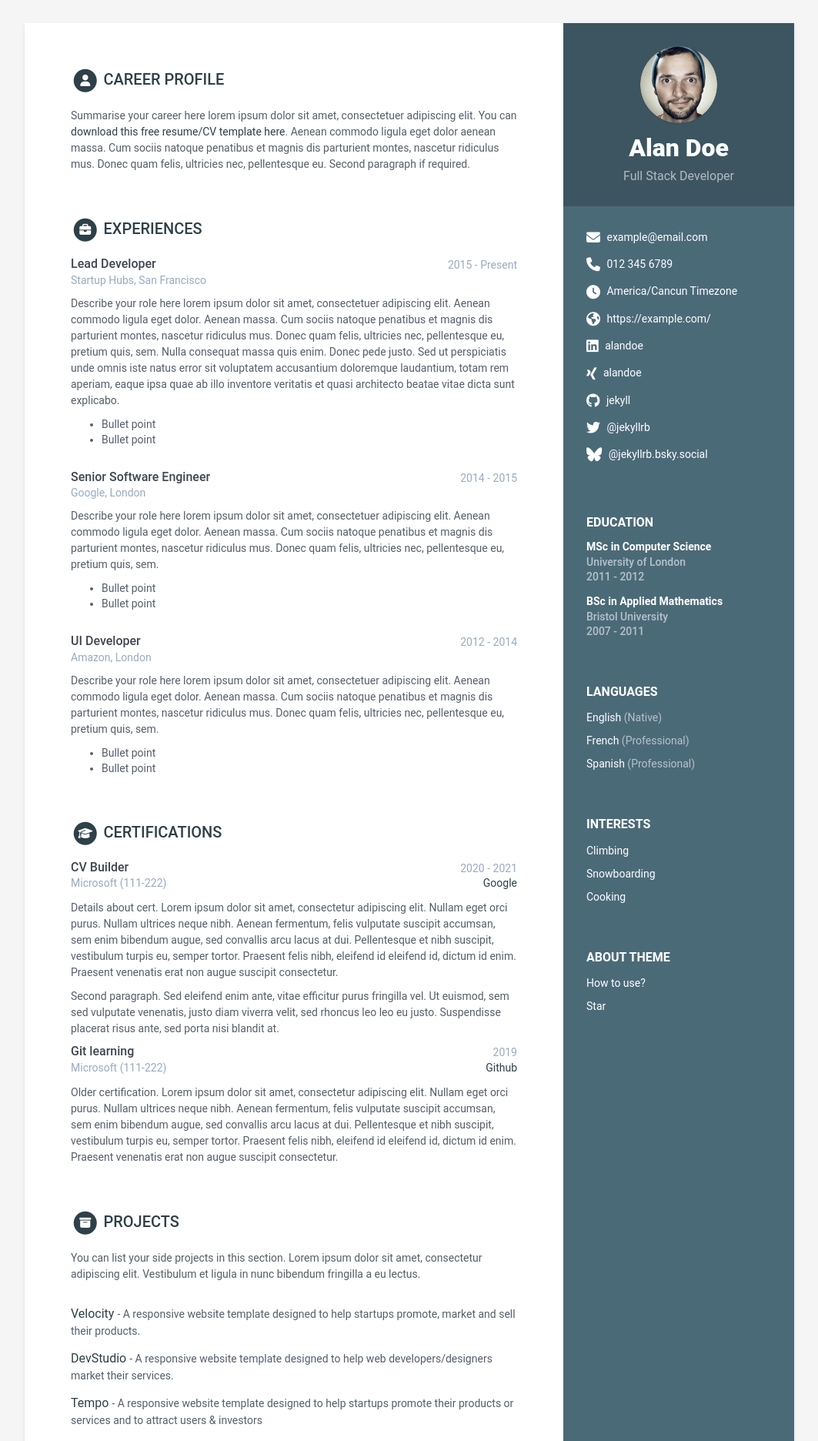
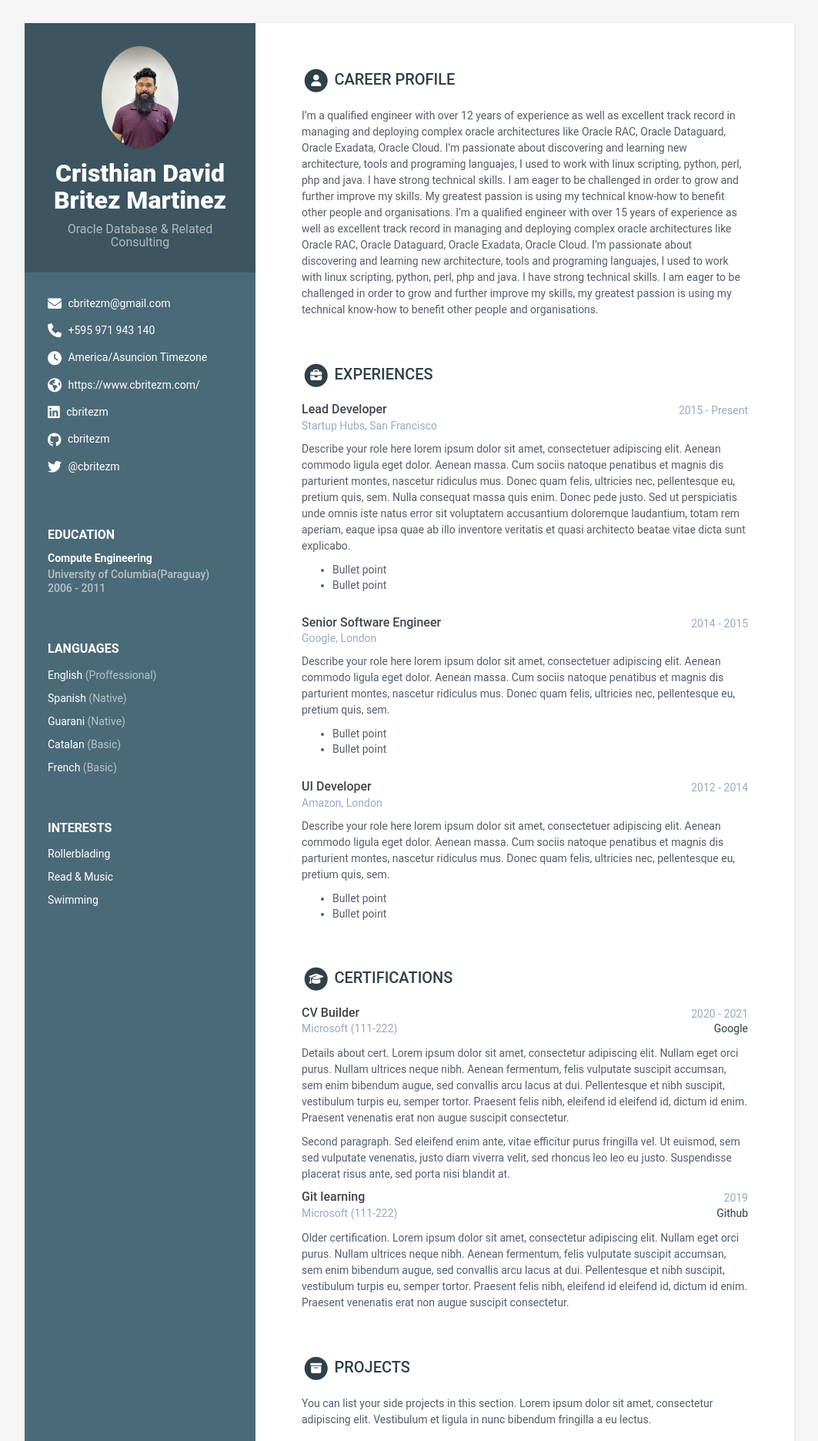
Before and after one commit to cbritezm/resume, a Jekyll site: the page built from index.html, in a window 1280 px wide. Shown: the top 1872 px of the page at 77% size, without its empty margins (108-1171 px from the left). Built offline with Jekyll 4.4.1, drawn with Linux system fonts in a browser that asks for light colours.

Commit message:
Added data

```diff
--- a/_config.yml
+++ b/_config.yml
@@ -2,7 +2,7 @@
 
 # Site Settings
 title: My Resume
-url: 'http://cv.cbritezm.com'
+url: 'https://cv.cbritezm.com'
 
 #change it according to your repository name
 # disabling since we are using a custom domain
--- a/_data/data.yml
+++ b/_data/data.yml
@@ -3,29 +3,29 @@
 #
 
 sidebar:
-  position: right # position of the sidebar : left or right
-  about: True # set to False or comment line if you want to remove the "how to use?" in the sidebar
+  position: left # position of the sidebar : left or right
+  about: False # set to False or comment line if you want to remove the "how to use?" in the sidebar
   education: True # set to False if you want education in main section instead of in sidebar
 
   # Profile information
-  name: Alan Doe
-  tagline: Full Stack Developer
-  avatar: profile.png #place a 100x100 picture inside /assets/images/ folder and provide the name of the file below
+  name: Cristhian David Britez Martinez
+  tagline: Oracle Database & Related Consulting
+  avatar: cbritezm.jpg #place a 100x100 picture inside /assets/images/ folder and provide the name of the file below
 
   # Sidebar links
-  email: example@email.com
-  phone: 012 345 6789
-  timezone: America/Cancun # Enter your timezone, e.g., America/Havana, Africa/Casablanca, America/North_Dakota/Center
+  email: cbritezm@gmail.com
+  phone: +595 971 943 140
+  timezone: America/Asuncion # Enter your timezone, e.g., America/Havana, Africa/Casablanca, America/North_Dakota/Center
   citizenship:
-  website: https://example.com/ # Include the full website URL, including "http://" or "https://".
-  linkedin: alandoe
-  xing: alandoe
-  github: jekyll
+  website: https://www.cbritezm.com/ # Include the full website URL, including "http://" or "https://".
+  linkedin: cbritezm
+  xing:
+  github: cbritezm
   telegram: # add your nickname without '@' sign
   gitlab:
   bitbucket:
-  bluesky: '@jekyllrb.bsky.social' # Specify your full Bluesky handle
-  twitter: '@jekyllrb'
+  bluesky: #'@jekyllrb.bsky.social' # Specify your full Bluesky handle
+  twitter: '@cbritezm'
   stack-overflow: # Number/Username, e.g. 123456/alandoe
   codewars:
   goodreads: # Number-Username, e.g. 123456-alandoe
@@ -38,63 +38,76 @@ sidebar:
     title: Languages
     info:
     - idiom: English
+      level: Proffessional
+
+    - idiom: Spanish
       level: Native
 
+    - idiom: Guarani
+      level: Native
+
+    - idiom: Catalan
+      level: Basic
+
     - idiom: French
-      level: Professional
-
-    - idiom: Spanish
-      level: Professional
-
+      level: Basic
   interests:
     title: Interests
     info:
-    - item: Climbing
+    - item: Rollerblading
       link:
 
 
-    - item: Snowboarding
+    - item: Read & Music
       link:
 
 
-    - item: Cooking
+    - item: Swimming
       link:
 
 
 career-profile:
   title: Career Profile
   summary: |
-    Summarise your career here lorem ipsum dolor sit amet, consectetuer
-    adipiscing elit. You can [download this free resume/CV template here]().
-    Aenean commodo ligula eget dolor aenean massa. Cum sociis natoque
-    penatibus et magnis dis parturient montes, nascetur ridiculus mus.
-    Donec quam felis, ultricies nec, pellentesque eu.
-    Second paragraph if required.
+    I'm a qualified engineer with over 12 years of experience as well as excellent track record
+    in managing and deploying complex oracle architectures like Oracle RAC, Oracle Dataguard, Oracle Exadata, Oracle Cloud.
+    I'm passionate about discovering and learning new architecture, tools and programing languajes,
+    I used to work with linux scripting, python, perl, php and java.
+    I have strong technical skills. I am eager to be challenged in order to grow and further improve my skills.
+    My greatest passion is using my technical know-how to benefit other people and organisations.
+    I'm a qualified engineer with over 15 years of experience as well as excellent track record in managing and deploying
+    complex oracle architectures like Oracle RAC, Oracle Dataguard, Oracle Exadata, Oracle Cloud.
+    I'm passionate about discovering and learning new architecture,
+    tools and programing languajes, I used to work with linux scripting, python, perl, php and java.
+    I have strong technical skills. I am eager to be challenged in order to grow and further improve my skills,
+    my greatest passion is using my technical know-how to benefit other people and organisations.
 education:
   title: Education
   info:
-  - degree: MSc in Computer Science
-    university: University of London
-    time: 2011 - 2012
+  - degree: Compute Engineering
+    university: University of Columbia(Paraguay)
+    time: 2006 - 2011
     details: |
-      Describe your study here lorem ipsum dolor sit amet, consectetuer
-      adipiscing elit. Aenean commodo ligula eget dolor. Aenean massa. Cum
-      sociis natoque penatibus et magnis dis parturient montes, nascetur
-      ridiculus mus. Donec quam felis, ultricies nec, pellentesque eu,
-      pretium quis, sem.
-        - Bullet point
-        - Bullet point
-  - degree: BSc in Applied Mathematics
-    university: Bristol University
-    time: 2007 - 2011
-    details: |
-      Describe your study here lorem ipsum dolor sit amet, consectetuer
-      adipiscing elit. Aenean commodo ligula eget dolor. Aenean massa. Cum
-      sociis natoque penatibus et magnis dis parturient montes, nascetur
-      ridiculus mus. Donec quam felis, ultricies nec, pellentesque eu,
-      pretium quis, sem.
-        - Bullet point
-        - Bullet point
+      Studying here providedme a solid foundation in both hardware and software systems,
+      equipping me with the analytical and technical skills necessary to design,
+      implement and manage complex IT solutions. Some of the covered disciplines include:
+        - Data structure and algorithms
+        - Computer architecture and operating systems
+        - Database Systems and SQL
+        - Software engineering and o-o programing.
+        - Networks
+        - Computing logics
+#  - degree: BSc in Applied Mathematics
+#    university: Bristol University
+#    time: 2007 - 2011
+#    details: |
+#      Describe your study here lorem ipsum dolor sit amet, consectetuer
+#      adipiscing elit. Aenean commodo ligula eget dolor. Aenean massa. Cum
+#      sociis natoque penatibus et magnis dis parturient montes, nascetur
+#      ridiculus mus. Donec quam felis, ultricies nec, pellentesque eu,
+#      pretium quis, sem.
+#        - Bullet point
+#        - Bullet point
 
 experiences:
   title: Experiences
```
